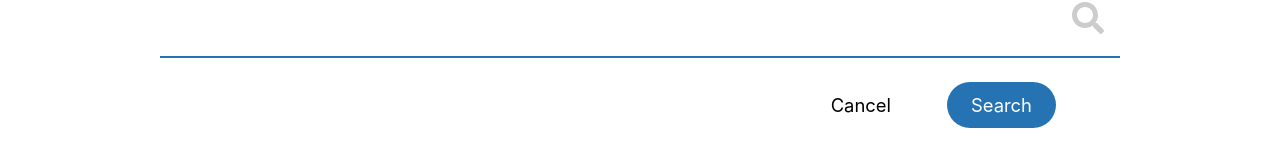
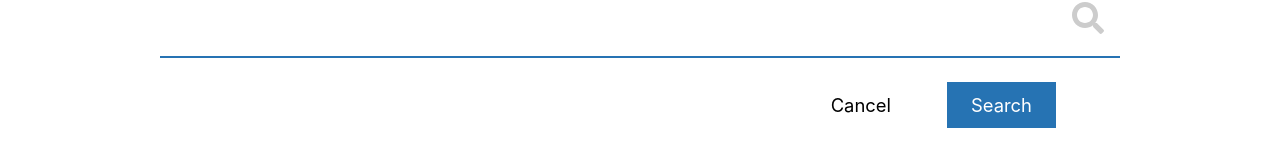
Before and after one commit to dungdxfx21334/Assignment2-ReactJS, a React (Create React App) app: page /search in a window 1280 px wide. Shown: the part 262-428 px from the top of the page. Built offline with nearby package versions, Linux system fonts and the light colour scheme.

Commit message:
Trivial changes

```diff
--- a/src/UI/Button.module.css
+++ b/src/UI/Button.module.css
@@ -6,7 +6,7 @@
   padding: 0.75rem 1.5rem;
   cursor: pointer;
   font-size: 1.15rem;
-  border-radius: 30px;
+  border-radius: 0px;
 }
 
 .button:hover,
--- a/src/pages/browse/banner/Banner.js
+++ b/src/pages/browse/banner/Banner.js
@@ -7,7 +7,7 @@ import classes from './Banner.module.css'
 
 const Banner = () => {
   const API_KEY = useContext(ApiKeyContext).API_KEY
-  const url = `https://api.themoviedb.org/3//discover/tv?api_key=${API_KEY}&with_network=123`
+  const url = `https://api.themoviedb.org/3/discover/tv?api_key=${API_KEY}&with_network=123`
 
   const { moviesList, isLoading } = useFetchMovies(url)
 
```
